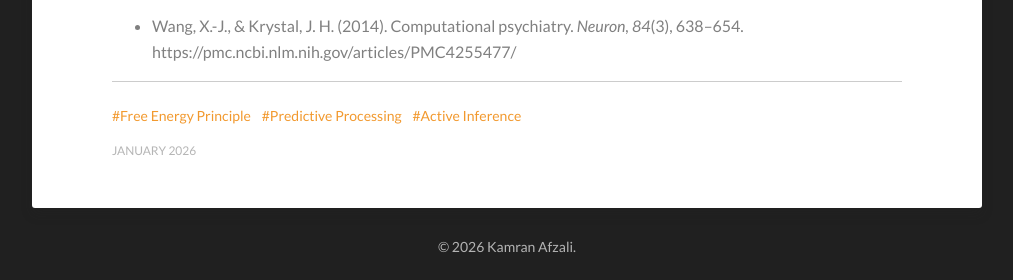
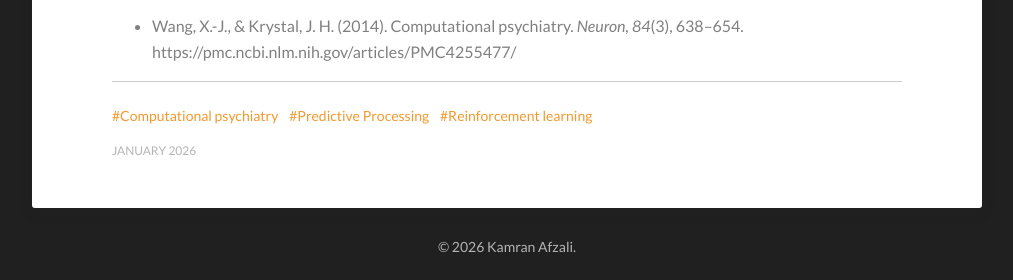
Before and after one commit to Kamran-Afzali/Kamran-Afzali.github.io, a Jekyll site: the page built from _posts/2026-01-20-Computational Psychiatry.md, in a window 1280 px wide and 900 px high, scrolled down 5418 px. Shown: the part 617-897 px from the top of the window, without its empty margins (133-1146 px from the left). Built offline with Jekyll 4.4.1, drawn with Linux system fonts in a browser that asks for light colours.

Commit message:
Update 2026-01-20-Computational Psychiatry.md

```diff
--- a/_posts/2026-01-20-Computational Psychiatry.md
+++ b/_posts/2026-01-20-Computational Psychiatry.md
@@ -3,7 +3,7 @@ layout: post
 categories: posts
 title: Computational Psychiatry An Overview
 featured-image: /images/comp_psych_2.png
-tags: [Free Energy Principle, Predictive Processing, Active Inference]
+tags: [Computational psychiatry, Predictive Processing, Reinforcement learning]
 date-string: January 2026
 ---
 
```
